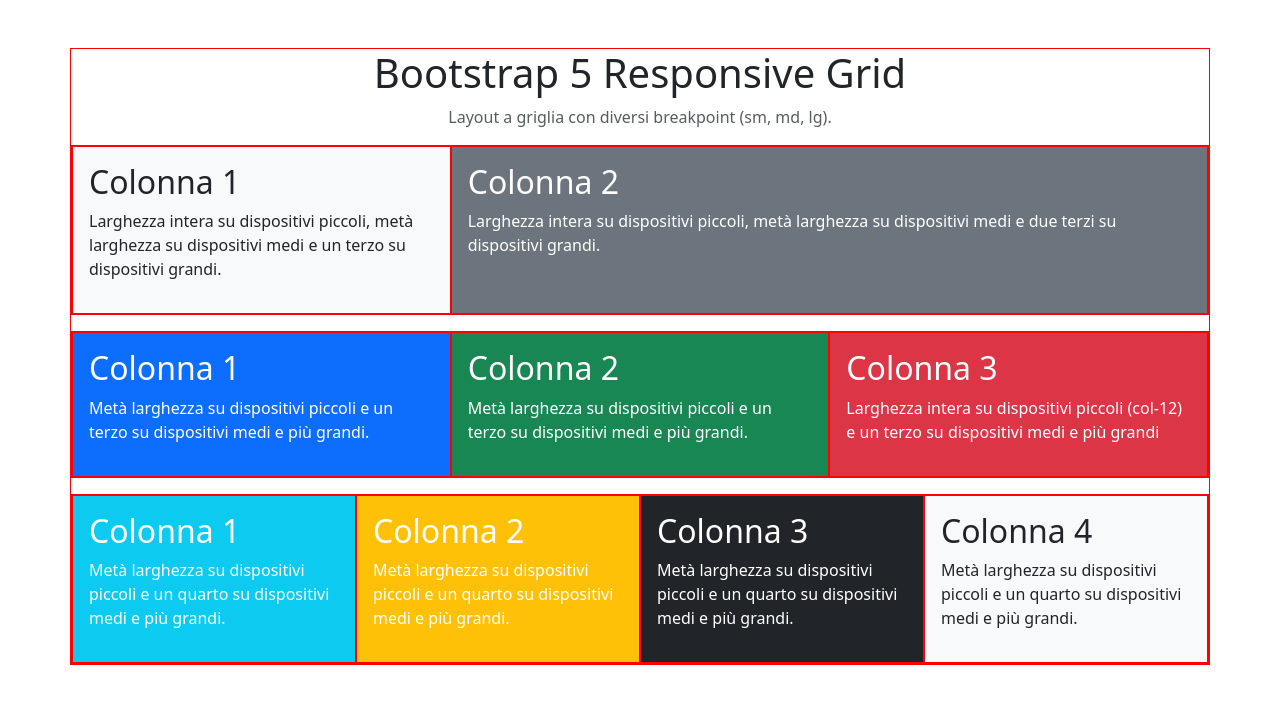
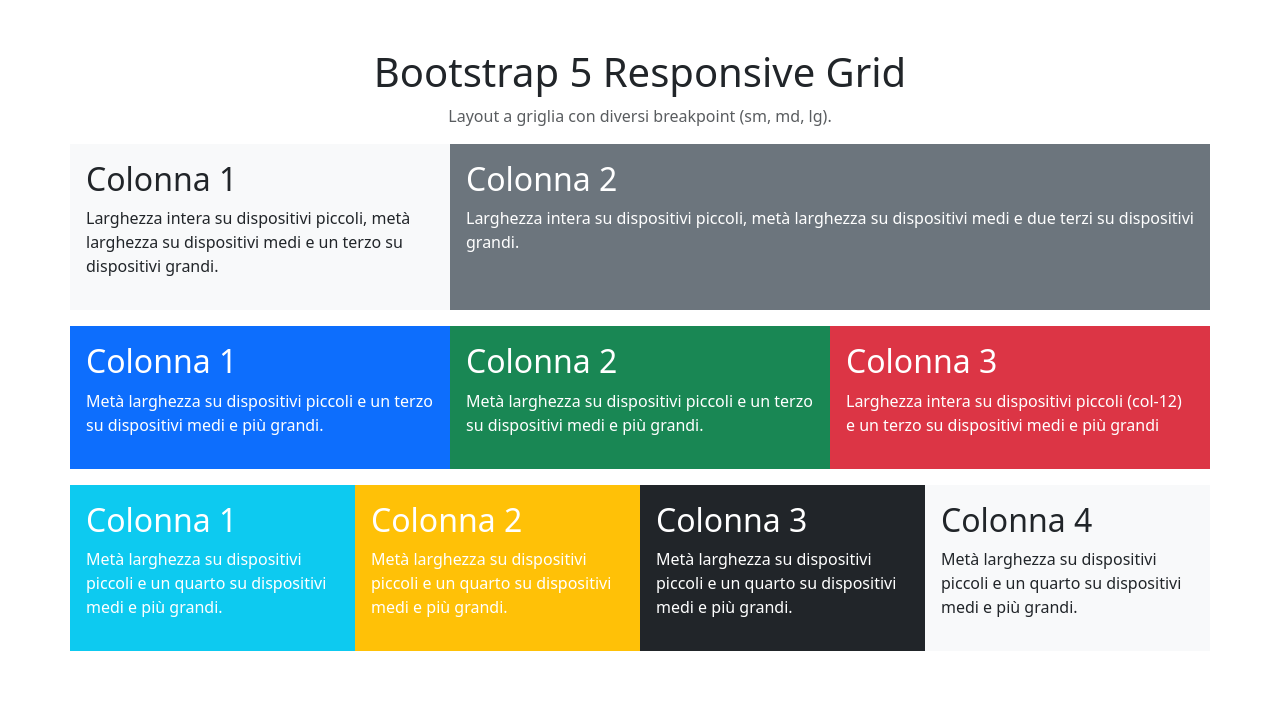
Before and after one commit to Andre050101/htmlcss-bootstrap-layout, a plain HTML site: page index.html in a window 1280 px wide. Drawn offline with nearby package versions, Linux system fonts and the light colour scheme.

Commit message:
debug deleted

```diff
--- a/index.html
+++ b/index.html
@@ -10,54 +10,54 @@
 
     <body>
         <!--Box Beginning-->
-        <div class="debug container my-5">
+        <div class="container my-5">
             <!--Title-->
             <h1 class="text-center">Bootstrap 5 Responsive Grid</h1>
             <p class="text-center text-muted">Layout a griglia con diversi breakpoint (sm, md, lg).</p>
 
             <!--First row-->
-            <div class="debug row my-3">
-                <div class="debug col-lg-4 col-md-6 col-sm-12 p-3 bg-light">
+            <div class="row my-3">
+                <div class="col-lg-4 col-md-6 col-sm-12 p-3 bg-light">
                   <h2>Colonna 1</h2>
                   <p>Larghezza intera su dispositivi piccoli, metà larghezza su dispositivi medi e un terzo su dispositivi grandi.</p>
                 </div>
-                <div class="debug col-lg-8  col-md-6 col-sm-12 p-3 bg-secondary text-white">
+                <div class="col-lg-8  col-md-6 col-sm-12 p-3 bg-secondary text-white">
                   <h2>Colonna 2</h2>
                   <p>Larghezza intera su dispositivi piccoli, metà larghezza su dispositivi medi e due terzi su dispositivi grandi.</p>
                 </div>
             </div>
 
             <!--Second row-->
-            <div class="debug row my-3">
-                <div class="debug col-md-4 col-sm-6 p-3 bg-primary text-white">
+            <div class="row my-3">
+                <div class="col-md-4 col-sm-6 p-3 bg-primary text-white">
                     <h2>Colonna 1</h2>
                     <p>Metà larghezza su dispositivi piccoli e un terzo su dispositivi medi e più grandi.</p>
                 </div>
-                <div class="debug col-md-4 col-sm-6 p-3 bg-success text-white">
+                <div class="col-md-4 col-sm-6 p-3 bg-success text-white">
                     <h2>Colonna 2</h2>
                     <p>Metà larghezza su dispositivi piccoli e un terzo su dispositivi medi e più grandi.</p>
                 </div>
-                <div class="debug col-md-4 col-sm-12 p-3 bg-danger text-white">
+                <div class="col-md-4 col-sm-12 p-3 bg-danger text-white">
                     <h2>Colonna 3</h2>
                     <p>Larghezza intera su dispositivi piccoli (col-12) e un terzo su dispositivi medi e più grandi</p>
                 </div>
             </div>
 
             <!--Third row-->
-            <div class="debug row">
-                <div class="debug col-md-3 col-sm-6 p-3 bg-info text-white">
+            <div class="row">
+                <div class="col-md-3 col-sm-6 p-3 bg-info text-white">
                     <h2>Colonna 1</h2>
                     <p>Metà larghezza su dispositivi piccoli e un quarto su dispositivi medi e più grandi.</p>
                 </div>
-                <div class="debug col-md-3 col-sm-6 p-3 bg-warning text-white">
+                <div class="col-md-3 col-sm-6 p-3 bg-warning text-white">
                     <h2>Colonna 2</h2>
                     <p>Metà larghezza su dispositivi piccoli e un quarto su dispositivi medi e più grandi.</p>
                 </div>
-                <div class="debug col-md-3 col-sm-6 p-3 bg-dark text-white">
+                <div class="col-md-3 col-sm-6 p-3 bg-dark text-white">
                     <h2>Colonna 3</h2>
                     <p>Metà larghezza su dispositivi piccoli e un quarto su dispositivi medi e più grandi.</p>
                 </div>
-                <div class="debug col-md-3 col-sm-6 p-3 bg-light text-dark">
+                <div class="col-md-3 col-sm-6 p-3 bg-light text-dark">
                     <h2>Colonna 4</h2>
                     <p>Metà larghezza su dispositivi piccoli e un quarto su dispositivi medi e più grandi.</p>
                 </div>
```
